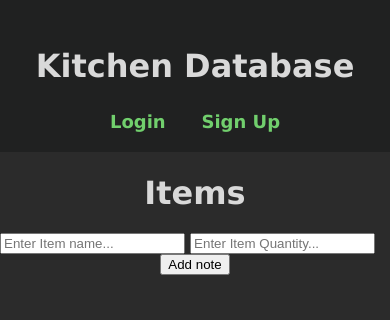
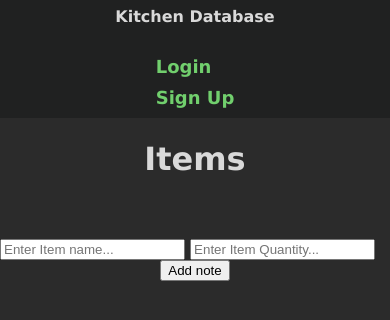
Before and after one commit to sudoaptwhyupdate/KitchenDatabseWebsite, a Flask app: page /what_you_have in a window 390 px wide. Shown: the top 320 px of the page. Run offline with Flask 2, Linux system fonts and the light colour scheme; parts of the project's set-up code (start-up, migrations or seed data) failed here and were passed over.

Commit message:
Add files via upload

```diff
--- a/website/__init__.py
+++ b/website/__init__.py
@@ -4,7 +4,7 @@ from flask_sqlalchemy import SQLAlchemy
 from os import path
 from flask_login import LoginManager
 
-# initializing the library to use the databse with
+# initializing the library to use the database with
 db = SQLAlchemy()
 DB_NAME = "database.db"
 
--- a/website/auth.py
+++ b/website/auth.py
@@ -1,4 +1,3 @@
-from nis import cat
 from django.shortcuts import redirect
 from flask import Blueprint, request, flash, redirect, url_for
 from flask.templating import render_template
--- a/website/models.py
+++ b/website/models.py
@@ -3,6 +3,7 @@ from enum import unique
 from . import db
 from flask_login import UserMixin
 from sqlalchemy.sql import func
+from sqlalchemy.dialects import mysql
 
 """
   Item Object, handles name of of item, the date it was last recorded, and the
@@ -10,12 +11,13 @@ from sqlalchemy.sql import func
 
   One User many items
 """
+
 class Item(db.Model):
   id = db.Column(db.Integer, primary_key=True)
+  priority = db.Column(db.Boolean())
   name = db.Column(db.String(10000))
   date = db.Column(db.DateTime(timezone=True), default=func.now())
-  quantity = db.Column(db.String(1000))
-  priority = db.Column(db.Integer(5))
+  quantity = db.Column(db.String(10))
   user_id = db.Column(db.Integer, db.ForeignKey('user.id'))
 
 # User object, handles email, password, and relationship to items that the person has
--- /dev/null
+++ b/website/static/json/item_list.json
@@ -0,0 +1,5 @@
+{
+  "eggs": "eggs.webp",
+  "avocado": "avocado.webp",
+  "banana": "banana.webp"
+}
--- a/website/static/styles/style.css
+++ b/website/static/styles/style.css
@@ -111,16 +111,72 @@ h1 {
 
 #items {
   text-align: center;
-  list-style-type: none;
-  font-size: large;
+  padding: 20px;
+  width: 75%;
+  margin: 0 auto;
 }
 
 #items li {
-  padding: 12px;
-  font-size: large;
+  padding: 50px;
+  background-color: #202121;
+  box-shadow: 0 8px 16px 0 rgba(0, 0, 0, 0.2), 0 6px 20px 0 rgba(0, 0, 0, 0.19);
+  width: calc(600px / 3);
+  display: inline-block;
+}
+
+#items button {
+  border-radius: 25%;
+  border-style: none;
+  font-size: larger;
 }
 
 hr {
   width: 80%;
   align-items: center;
 }
+
+footer {
+  text-align: center;
+  font-size: medium;
+  opacity: 60%;
+  padding: 50px;
+}
+
+/*mobile changes*/
+@media (max-width: 640px) {
+
+  nav {
+    width: 100%;
+    padding: 0;
+    place-content: left;
+    text-align: left;
+    display: block;
+  }
+
+  nav ul {
+    display: block;
+    padding: 5px;
+  }
+
+  nav li {
+    display: block;
+    padding:5px;
+  }
+
+  nav a {
+    padding: 0;
+  }
+
+  nav h1 {
+    font-size: medium;
+    display: block;
+    place-content: left;
+    text-align: left;
+    padding: 7px;
+  }
+
+  .form-group input {
+    width: 90%;
+  }
+
+}
```
Also changed, not shown: website/static/images/avocado.webp (added), website/static/images/banana.webp (added), website/static/images/eggs.webp (added), website/static/images/english_muffins.webp (added), website/static/images/milk.webp (added), website/static/images/strawberries.webp (added).
